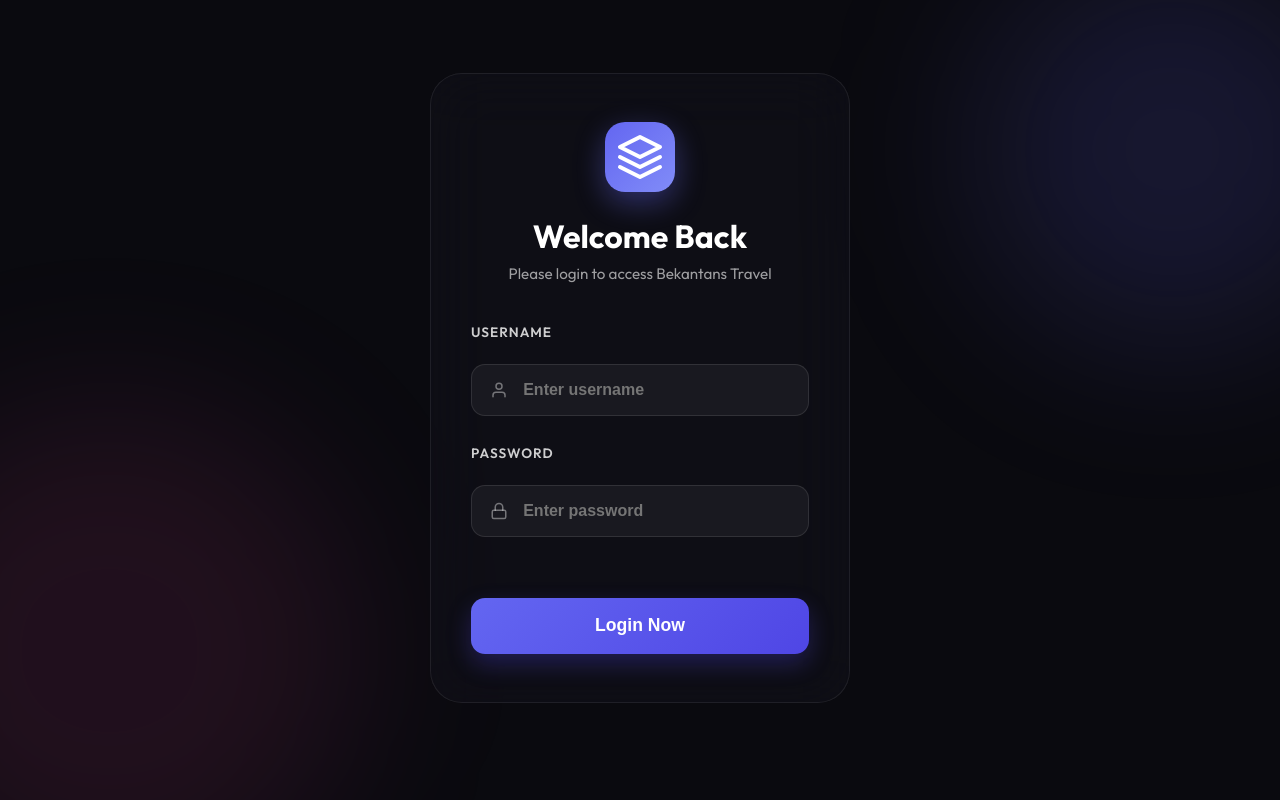
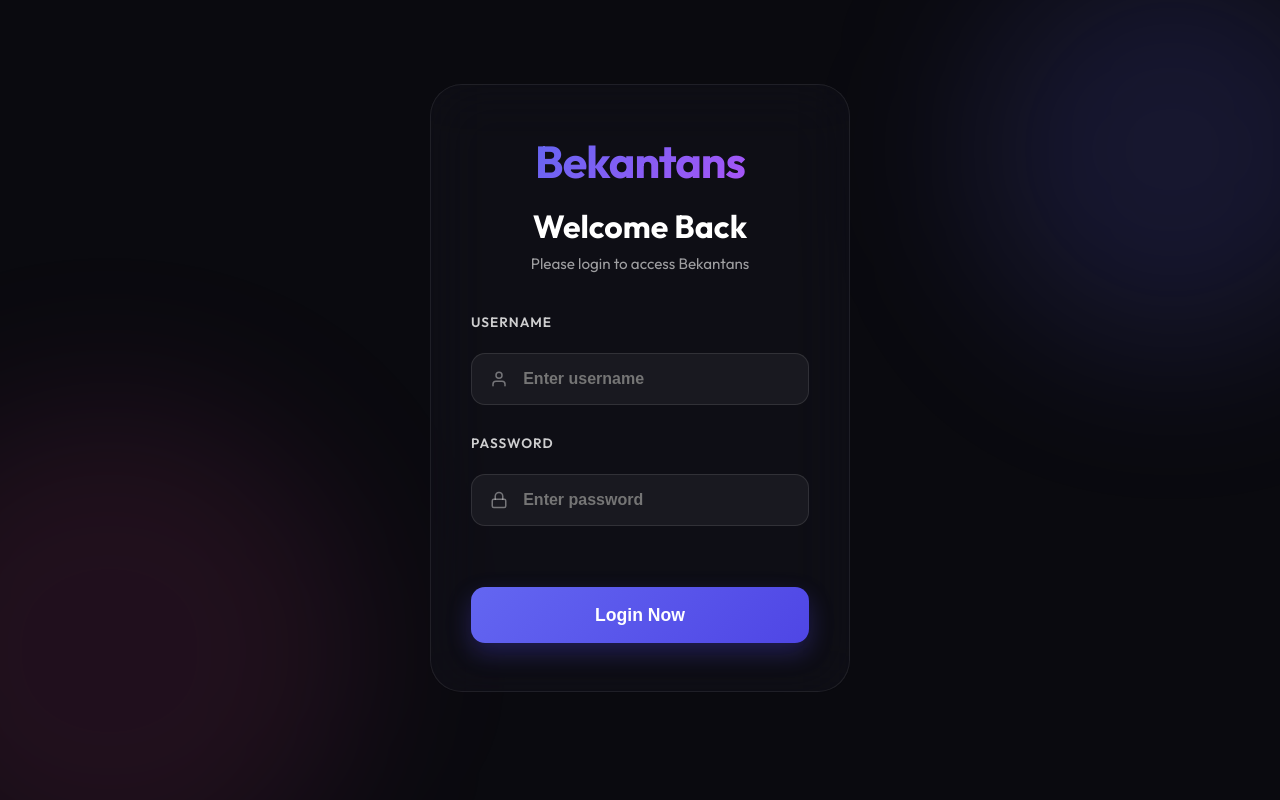
Before and after one commit to daffaibrani7-alt/bekantansss, a website: page index.html in a window 1280 px wide. Drawn offline with Linux system fonts and the light colour scheme; no server answers.

Commit message:
Update login logo and text to match brand identity

```diff
--- a/index.html
+++ b/index.html
@@ -16,11 +16,9 @@
     <section id="login-view" class="login-view">
         <div class="login-container glass-card">
             <div class="login-header">
-                <div class="login-logo">
-                    <svg width="48" height="48" viewBox="0 0 24 24" fill="none" stroke="currentColor" stroke-width="2" stroke-linecap="round" stroke-linejoin="round"><path d="M12 2L2 7l10 5 10-5-10-5zM2 17l10 5 10-5M2 12l10 5 10-5"></path></svg>
-                </div>
+                <div class="login-logo logo">Bekantans</div>
                 <h1>Welcome Back</h1>
-                <p>Please login to access Bekantans Travel</p>
+                <p>Please login to access Bekantans</p>
             </div>
 
             <div class="login-form">
--- a/style.css
+++ b/style.css
@@ -4018,16 +4018,10 @@ body.spin-wheel-active::after {
 }
 
 .login-logo {
-    width: 70px;
-    height: 70px;
-    background: linear-gradient(135deg, var(--accent-primary), #818cf8);
-    border-radius: 20px;
-    display: flex;
-    align-items: center;
-    justify-content: center;
-    margin: 0 auto 1.5rem;
-    color: white;
-    box-shadow: 0 10px 30px rgba(99, 102, 241, 0.4);
+    font-size: 2.8rem;
+    margin: 0 auto 1rem;
+    display: block;
+    width: max-content;
 }
 
 .login-header h1 {
```
